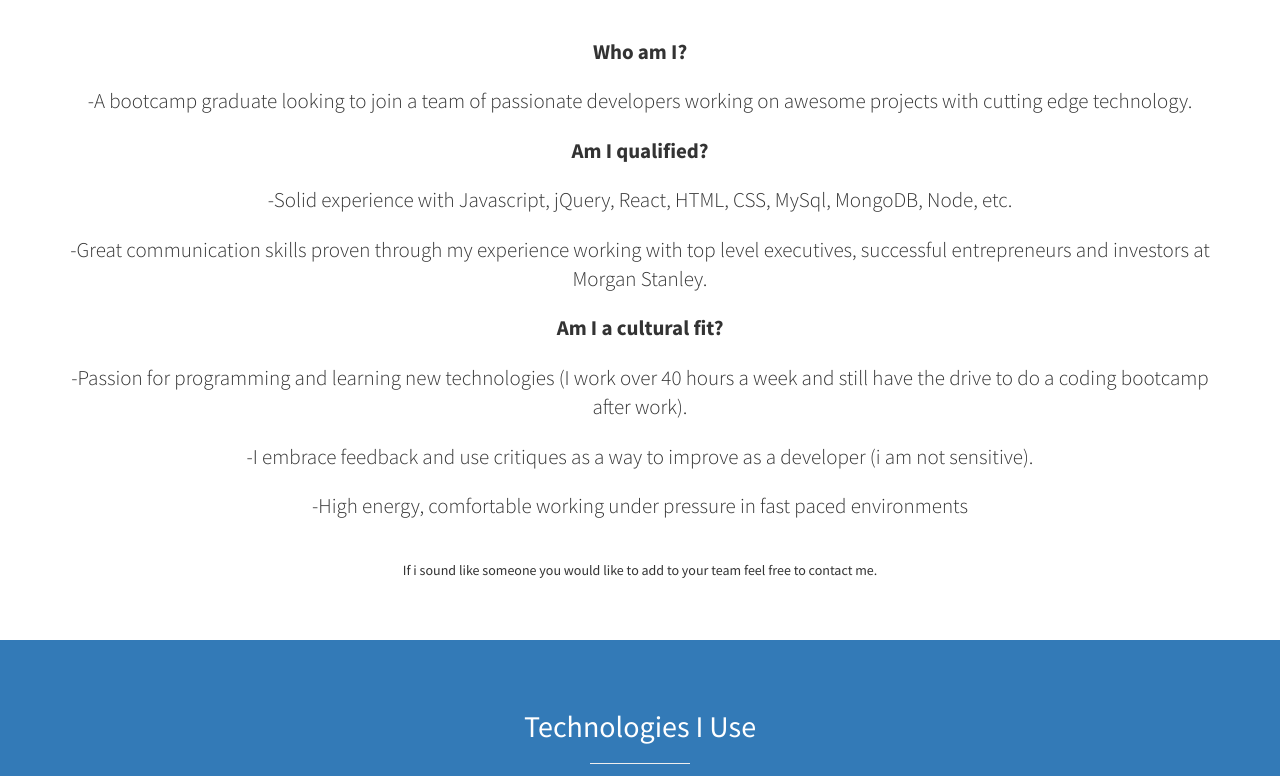
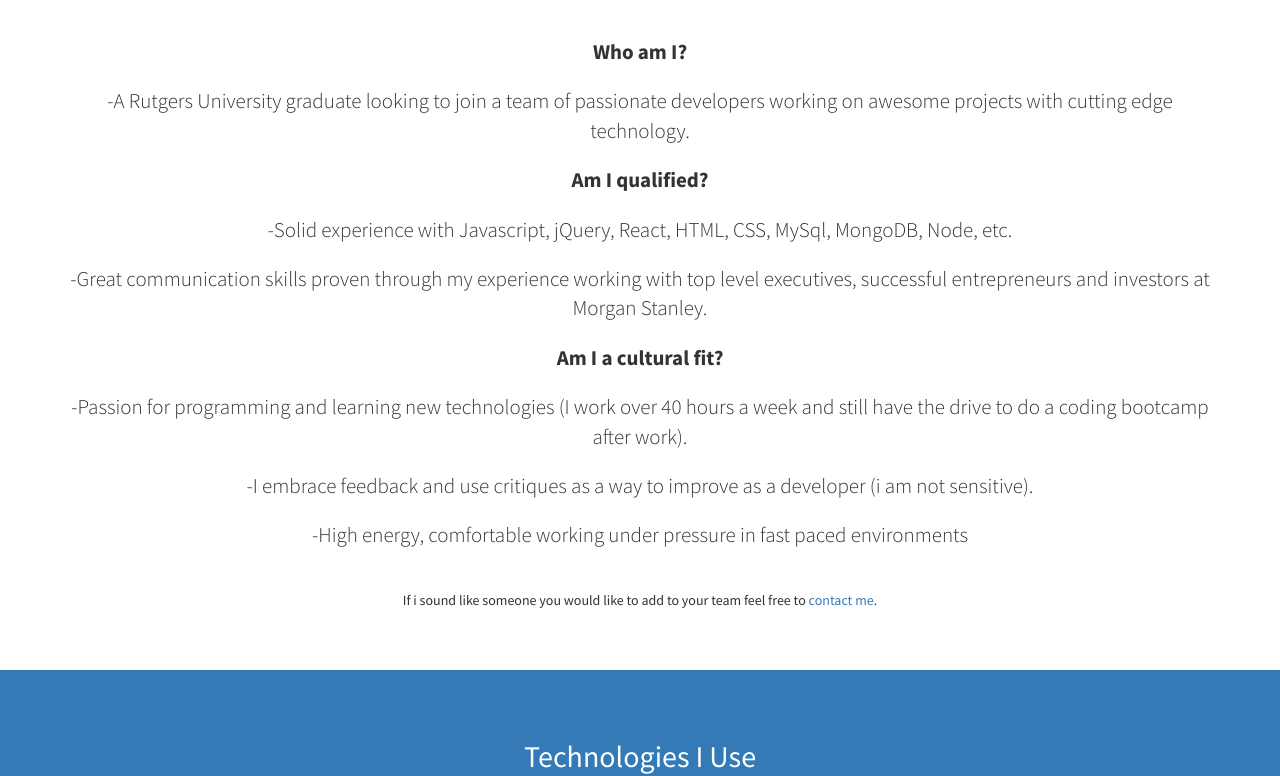
Before and after one commit to jcarless/Portfolio, a website: page app/public/index.html in a window 1280 px wide. Shown: the part 1316-2092 px from the top of the page. Drawn offline with Linux system fonts and the light colour scheme.

Commit message:
updated profile

```diff
--- a/app/public/index.html
+++ b/app/public/index.html
@@ -91,7 +91,7 @@
                     <img id="profilePhoto" src="img/IMG_3871.jpg">
                     <p class="lead"><strong>Who am I?</strong></p>
                     <p class="lead">
-                        -A bootcamp graduate looking to join a team of passionate developers working on awesome projects with cutting edge technology.
+                        -A Rutgers University graduate looking to join a team of passionate developers working on awesome projects with cutting edge technology.
                     </p>
                     <p class="lead">
                         <strong>Am I qualified?</strong>
@@ -115,7 +115,7 @@
                     </p>
                     <br>
                     <p class="strong">
-                        If i sound like someone you would like to add to your team feel free to contact me.
+                        If i sound like someone you would like to add to your team feel free to <a href="mailto:carless.jerome@gmail.com.com">contact me</a>.
                         </p>
                     <!-- <a target="_blank" href="http://join.deathtothestockphoto.com/">Death to the Stock Photo</a>.</p> -->
                 </div>
```
